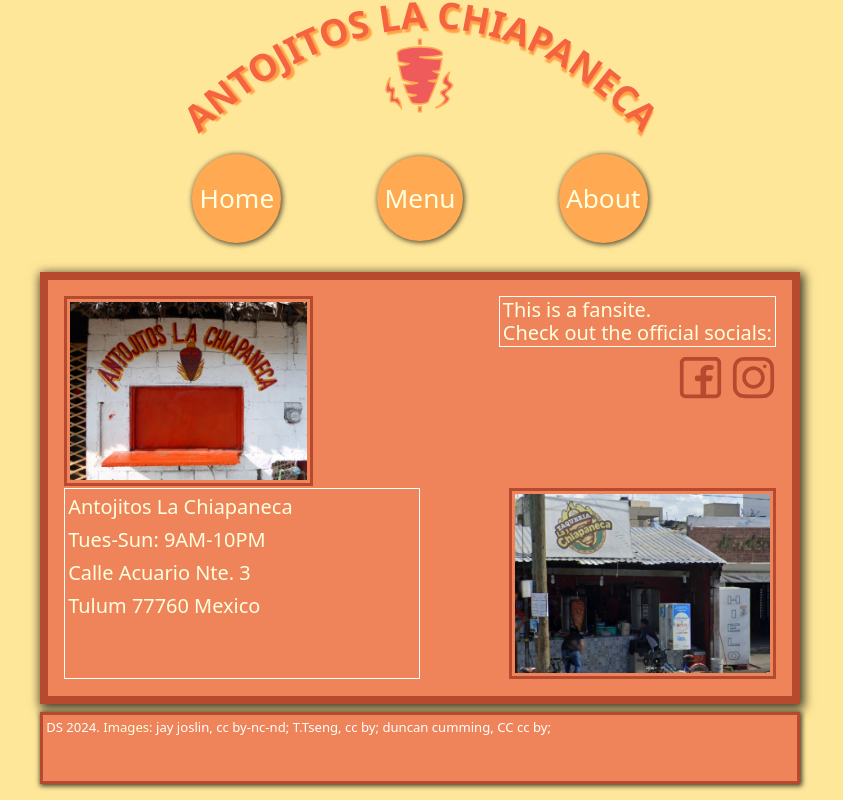
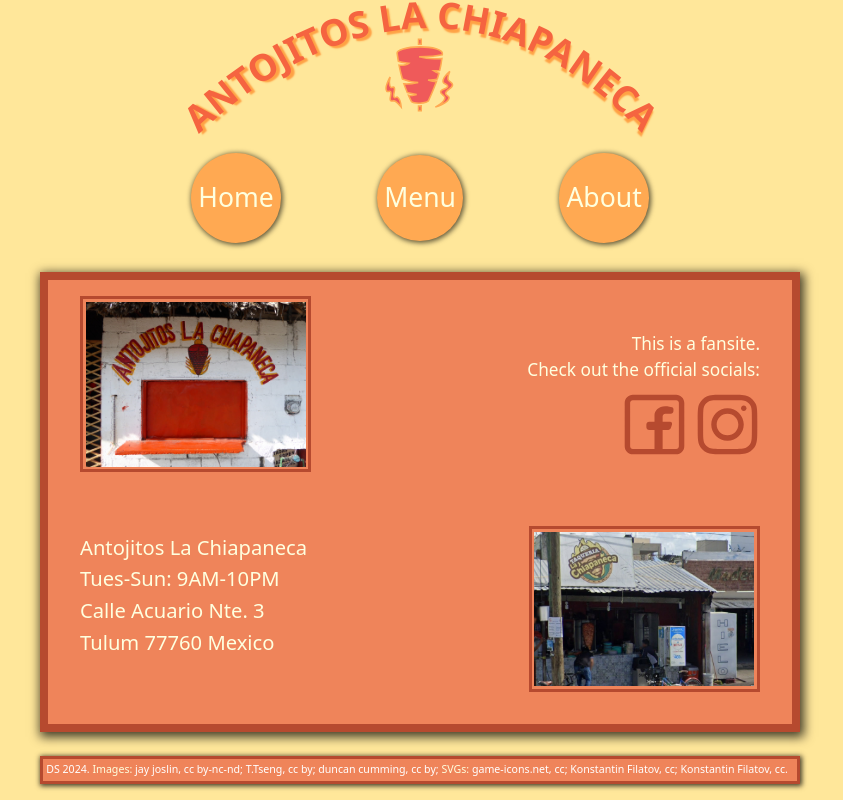
Before and after one commit to Nathoggles/restaurant-page, a website built with webpack: page src/template.html in a window 1280 px wide. Shown: the whole page, without its empty margins (220-1063 px from the left). Built offline with nearby package versions, Linux system fonts and the light colour scheme.

Commit message:
replace flexbox with a grid layout for the about page

```diff
--- a/src/styles.css
+++ b/src/styles.css
@@ -7,7 +7,7 @@
     --headlineColor: #f56440;
 
     font-family: "Caveat", "Handlee", system-ui, "Segoe UI", Roboto, Helvetica, Arial, sans-serif, "Apple Color Emoji", "Segoe UI Emoji", "Segoe UI Symbol";
-    --base-size: clamp(1rem, 1rem + 0.8vw, 3.2rem);
+    --base-size: clamp(1rem, 0.7rem + 1.2vw, 3.2rem);
 }
 
 body.dimmed::before {
@@ -93,14 +93,16 @@
 
 }
 
+
 .contentS {
-    margin: 0;
+    margin: 1rem;
     padding: 0.2rem;
-    height: 10vh;
+    height: fit-content;
+    overflow: visible;
     margin-bottom: 1rem;
     border: 0.2rem solid var(--bulletDark);
     box-shadow: 1px 1px 5px 1px rgba(0,0,0,0.75);
-    font-size: calc(var(--base-size) * 0.5);
+    font-size: calc(var(--base-size) * 0.4);
 }
 
 .contentS a {
@@ -176,64 +178,72 @@
     color: var(--fontColor);
 }
 
-.upperContent{
-    display: flex;
-    height: 50%;
-    align-items: start;
+.aboutGrid {
+    display: grid;
+    grid-template-columns: 1fr 1fr;
+    justify-items: end;
+    align-items: end;
+    height: 100%;
+}
 
+
+
+.textAndSocials {
+margin: 1rem;
+align-self: center;
+justify-self: end;
+}
+
+
+.contentText.small{
+    margin: 0;
+    line-height: calc(var(--base-size) * 0.4);
+}
+
+.textAndSocials .contentText {
+    font-size: calc(var(--base-size) * 0.65);
+    text-align: right;
 
 }
 
-.upperContent img {
-    margin: 0;
-    flex: 0 0 auto;
-    width: max(100px, 35%);
+#address {
+    line-height: calc(var(--base-size) * 0.6);
+    justify-self: start;
+    align-self: center;
+    margin: 1rem;
 }
 
-.textAndSocials {
-    display: flex;
-    flex-direction: column;
-    margin-left: auto;
+.aboutGrid img {
+  width: max(100px, 65%);
 }
 
-.textAndSocials .contentText {
-    /* align-self: flex-end;
-    text-align: right; */
-    border: 1px white solid;
-    line-height: 1;
+.aboutGrid #outside {
+    justify-self: start;
+    align-self: start;
+    margin-top: 0;
 }
-.textAndSocials .contentText p, .lowerContent .contentText p {
-    margin: 0.2rem;
+.aboutGrid #address{
+    justify-self: start;
 }
+.aboutGrid #streetview{
+    margin-left: auto;
+    align-self: end;
+    justify-self: end;
+}
+
+
 .socials{
     display: flex;
     flex-direction: row;
-    align-items: start;
-    justify-content: flex-start;
+    justify-content: end;
      align-items: end;
     align-self: flex-end;
     gap: 0.5rem;
     margin-top: 0.5rem;
 }
 .socialIcon {
-    max-width: 2.8rem;
+    max-width: 20%;
     cursor: pointer;
     padding: 0.5rem;
     padding: 0;
 }
-
-.lowerContent {
-    display: flex;
-}
-
-.lowerContent .contentText {
-    margin-right: auto;
-    width: 50%;
-    flex: 0 0 auto;
-    border: 1px white solid;
-}
-.lowerContent img {
-    width: max(100px, 75%);
-    margin: 0;
-   margin-left: auto;
-}
--- a/src/template.html
+++ b/src/template.html
@@ -45,31 +45,36 @@
             </div> -->
 
             <div class="content contentL">
-                <div class="upperContent">
-                        <img src="outside.jpg" alt="A look outside the restaurant" class="contentImage" width="160px"/>
+                <div class="aboutGrid">
+
+                        <img src="outside.jpg" alt="A look outside the restaurant" class="contentImage" id="outside" width="160px"/>
                         <div class="textAndSocials">
-                            <div class="contentText"><p>This is a fansite.</p><p> Check out the official socials:</p>
+                            <div class="contentText small"><p>This is a fansite.</p><p> Check out the official socials:</p>
                                 </div>
                                 <div class="socials">
                                     <img src="facebook.svg" alt="Facebook" class="socialIcon"/>
                                     <img src="instagram.svg" alt="Instagram" class="socialIcon"/>
                                 </div>
                         </div>
-                    </div>
-                <div class="lowerContent">
-                    <div class="contentText"><p>Antojitos La Chiapaneca</p>
+
+                    <div class="contentText small" id="address"><p>Antojitos La Chiapaneca</p>
                     <p>Tues-Sun: 9AM-10PM</p>
                     <p>Calle Acuario Nte. 3 </p>
                         <p>Tulum 77760 Mexico</p>
                 </div>
-                   <a href="https://www.google.com/maps/@20.2099109,-87.4668259,3a,37.6y,327.27h,89.07t/data=!3m7!1e1!3m5!1s6g4nQHgj-vgNH8iVSes5yg!2e0!6shttps:%2F%2Fstreetviewpixels-pa.googleapis.com%2Fv1%2Fthumbnail%3Fcb_client%3Dmaps_sv.tactile%26w%3D900%26h%3D600%26pitch%3D0.9289457441359303%26panoid%3D6g4nQHgj-vgNH8iVSes5yg%26yaw%3D327.2717528679655!7i16384!8i8192?entry=ttu&g_ep=EgoyMDI0MTEyNC4xIKXMDSoASAFQAw%3D%3D"  target="_blank"> <img src="streetview.jpg" alt="A look from the street and a link to Google Streetview" class="streetview" width="160px"/></a>
-                </div>
+                <a href="https://www.google.com/maps/@20.2099109,-87.4668259,3a,37.6y,327.27h,89.07t/data=!3m7!1e1!3m5!1s6g4nQHgj-vgNH8iVSes5yg!2e0!6shttps:%2F%2Fstreetviewpixels-pa.googleapis.com%2Fv1%2Fthumbnail%3Fcb_client%3Dmaps_sv.tactile%26w%3D900%26h%3D600%26pitch%3D0.9289457441359303%26panoid%3D6g4nQHgj-vgNH8iVSes5yg%26yaw%3D327.2717528679655!7i16384!8i8192?entry=ttu&g_ep=EgoyMDI0MTEyNC4xIKXMDSoASAFQAw%3D%3D"  target="_blank"> <img src="streetview.jpg" alt="A look from the street and a link to Google Streetview" class="streetview" id="streetview" width="160px"/></a>
+
+            </div>
 
          </div>
          <div class="content contentS">
-            <a href="https://github.com/Nathoggles/restaurant-page">DS 2024.</a> Images: <a href="https://www.flickr.com/photos/moonbird/15485683180">jay joslin, cc by-nc-nd; </a>
-            <a href="https://www.flickr.com/photos/68147320@N02/">T.Tseng, cc by; </a>
-            <a href="https://www.flickr.com/photos/duncan/30007922115/">duncan cumming, CC cc by; </a>
+            <a href="https://github.com/Nathoggles/restaurant-page" target="_blank">DS 2024.</a> Images: <a href="https://www.flickr.com/photos/moonbird/15485683180">jay joslin, cc by-nc-nd; </a>
+            <a href="https://www.flickr.com/photos/68147320@N02/" target="_blank">T.Tseng, cc by; </a>
+            <a href="https://www.flickr.com/photos/duncan/30007922115/" target="_blank">duncan cumming, cc by; </a> SVGs:
+            <a href="https://www.svgrepo.com/svg/322635/kebab-spit" target="_blank">game-icons.net, cc;</a>
+            <a href="https://www.svgrepo.com/svg/521711/instagram" target="_blank">Konstantin Filatov, cc;</a>
+            <a href="https://www.svgrepo.com/svg/521654/facebook" target="_blank">Konstantin Filatov, cc.</a>
+
         </div>
 
     </div>
```
